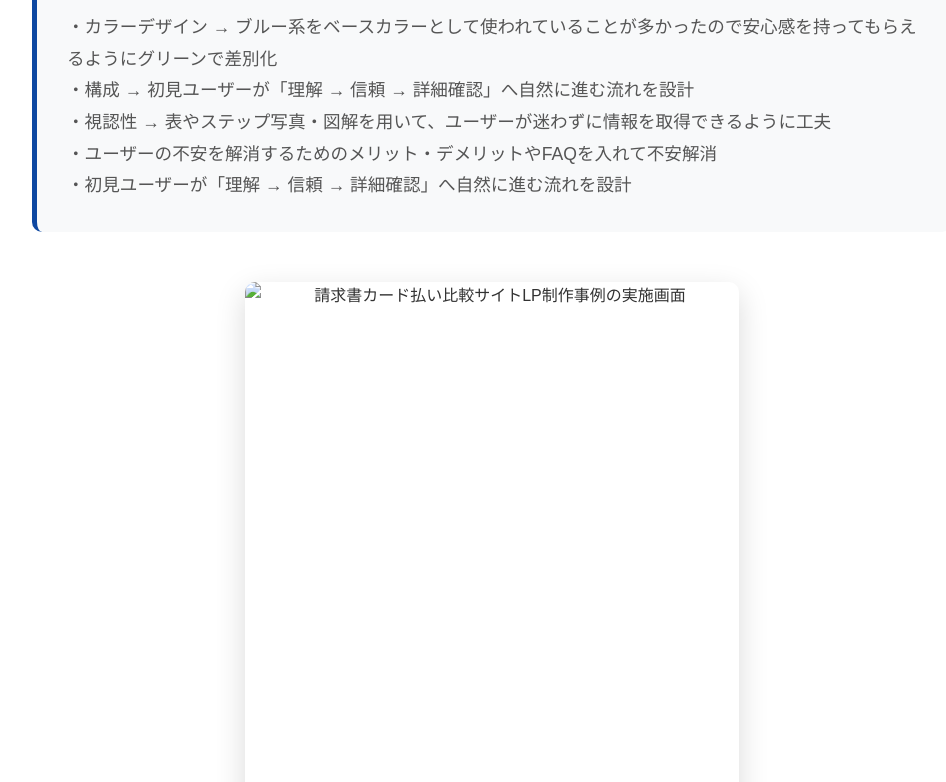
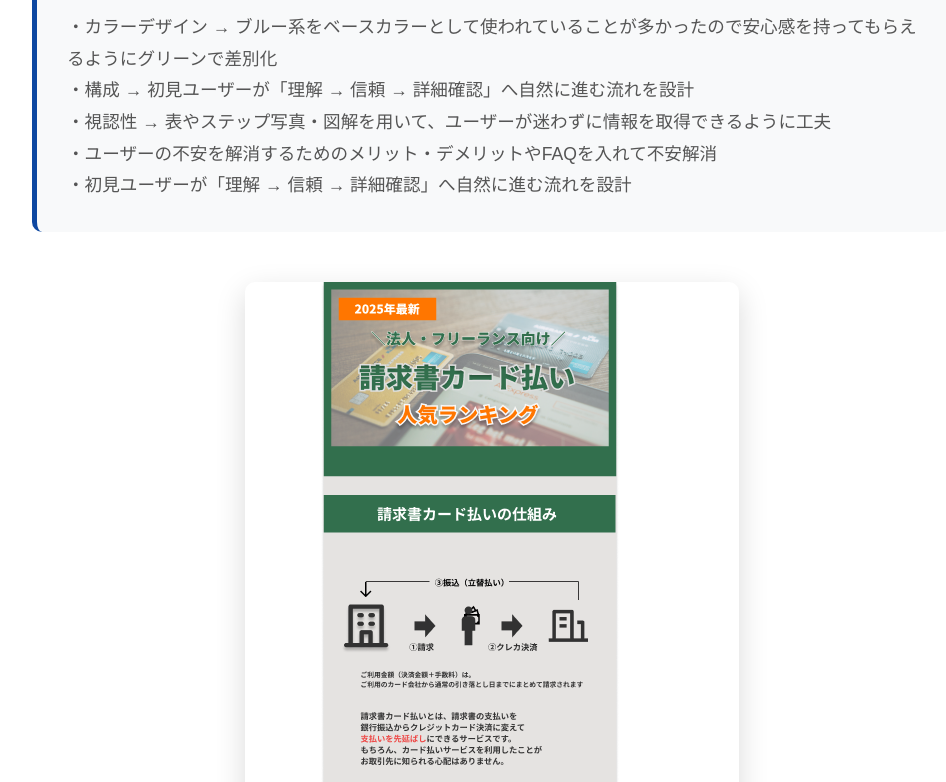
Before and after one commit to kazmaru294/LP1, a plain HTML site: page index.html in a window 1280 px wide. Shown: the part 785-1567 px from the top of the page, without its empty margins (148-1094 px from the left). Drawn offline with Linux system fonts and the light colour scheme.

Commit message:
Update index.html

```diff
--- a/index.html
+++ b/index.html
@@ -41,7 +41,7 @@
 
         <!-- 画像 -->
         <section class="portfolio-image">
-            <img src="img/Frame" alt="請求書カード払い比較サイトLP制作事例の実施画面" width="494" height="3210">
+            <img src="img/Frame.png" alt="請求書カード払い比較サイトLP制作事例の実施画面" width="494" height="3210">
         </section>
     </main>
 </body>
```
